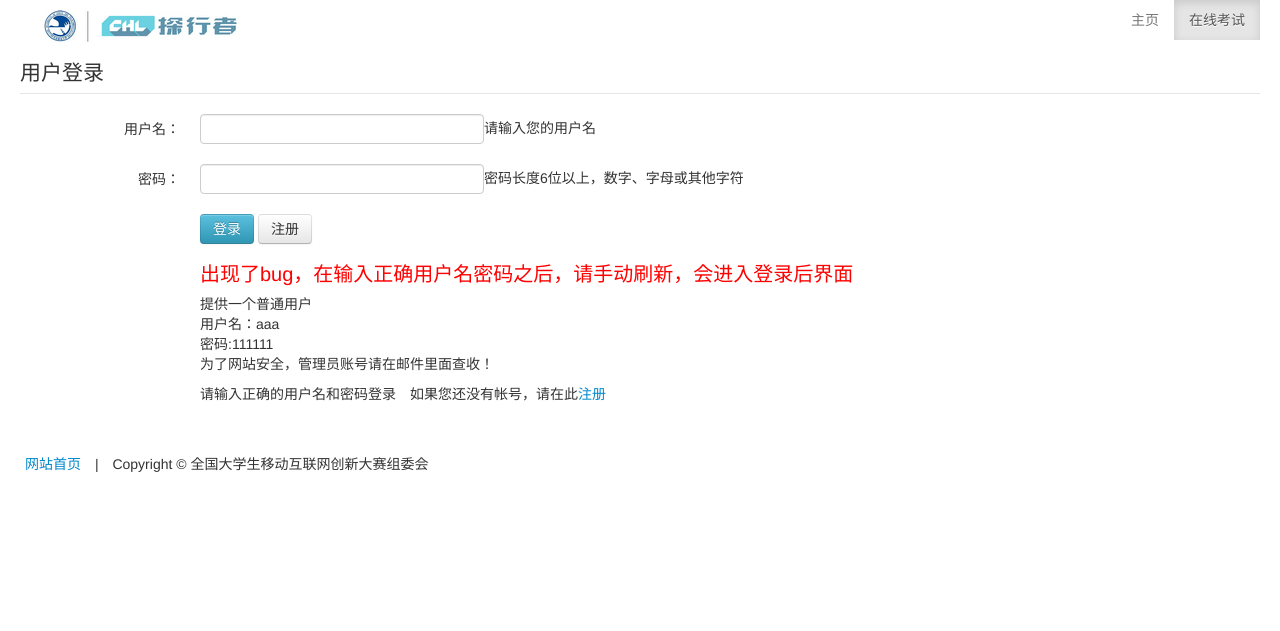
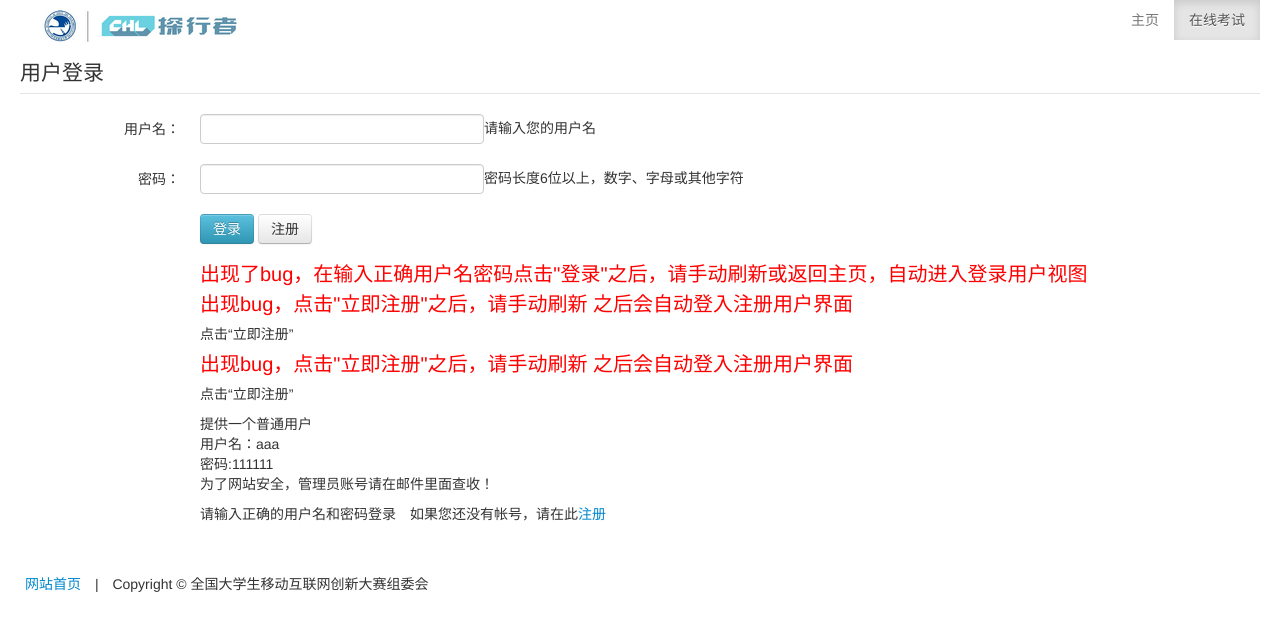
Before and after one commit to chtisatalent/doorindex, a PHP site: page /data/html/user/tpls/app/login.html in a window 1280 px wide. Shown: the part 30-661 px from the top of the page. Run offline with PHP 8.4, Linux system fonts and the light colour scheme; some libraries are stand-ins or nearby versions.

Commit message:
“文字修改v76

```diff
--- a/app/core/tpls/master/login.tpl
+++ b/app/core/tpls/master/login.tpl
@@ -73,7 +73,9 @@
 						<div class="control-group">
 							<div class="controls">
 
-<p style ="color:red;font-size:20px;">出现了bug，在输入正确用户名密码之后，请手动刷新，会进入登录后界面</p><p>提供一个普通用户<br/>用户名：aaa<br/>密码:111111<br/>为了网站安全，管理员账号请在邮件里面查收！</p><p>请输入正确的用户名和密码登录　如果您还没有帐号，请在此<a href="index.php?user-app-register">注册</a></p>
+<p style ="color:red;font-size:20px;">出现了bug，在输入正确用户名密码点击"登录"之后，请手动刷新或返回主页，自动进入登录用户视图
+<p style ="color :red;font-size:20px;">出现bug，点击"立即注册"之后，请手动刷新 之后会自动登入注册用户界面</p><p>点击“立即注册”
+<p style ="color :red;font-size:20px;">出现bug，点击"立即注册"之后，请手动刷新 之后会自动登入注册用户界面</p><p>点击“立即注册”</p><p>提供一个普通用户<br/>用户名：aaa<br/>密码:111111<br/>为了网站安全，管理员账号请在邮件里面查收！</p><p>请输入正确的用户名和密码登录　如果您还没有帐号，请在此<a href="index.php?user-app-register">注册</a></p>
 							</div>
 						</div>
 					</div>
--- a/app/exam/tpls/phone/login.tpl
+++ b/app/exam/tpls/phone/login.tpl
@@ -37,7 +37,9 @@
 						<div class="control-group">
 							<div class="controls">
 
-<p style ="color:red;font-size:20px;">出现了bug，在输入正确用户名密码之后，请手动刷新，会进入登录后界面</p><p>提供一个普通用户<br/>用户名：aaa<br/>密码:111111<br/>为了网站安全，管理员账号请在邮件里面查收！</p><p>请输入正确的用户名和密码登录　如果您还没有帐号，请在此<a href="index.php?user-app-register">注册</a></p>
+<p style ="color:red;font-size:20px;">出现了bug，在输入正确用户名密码点击"登录"之后，请手动刷新或返回主页，自动进入登录用户视图
+<p style ="color :red;font-size:20px;">出现bug，点击"立即注册"之后，请手动刷新 之后会自动登入注册用户界面</p><p>点击“立即注册”
+<p style ="color :red;font-size:20px;">出现bug，点击"立即注册"之后，请手动刷新 之后会自动登入注册用户界面</p><p>点击“立即注册”</p><p>提供一个普通用户<br/>用户名：aaa<br/>密码:111111<br/>为了网站安全，管理员账号请在邮件里面查收！</p><p>请输入正确的用户名和密码登录　如果您还没有帐号，请在此<a href="index.php?user-app-register">注册</a></p>
 							</div>
 						</div>
 					</div>
--- a/app/user/tpls/Copy of app/login.tpl
+++ b/app/user/tpls/Copy of app/login.tpl
@@ -30,7 +30,9 @@
 						<div class="control-group">
 							<div class="controls">
 
-<p style ="color:red;font-size:20px;">出现了bug，在输入正确用户名密码之后，请手动刷新，会进入登录后界面</p><p>提供一个普通用户<br/>用户名：aaa<br/>密码:111111<br/>为了网站安全，管理员账号请在邮件里面查收！</p><p>请输入正确的用户名和密码登录　如果您还没有帐号，请在此<a href="index.php?user-app-register">注册</a></p>
+<p style ="color:red;font-size:20px;">出现了bug，在输入正确用户名密码点击"登录"之后，请手动刷新或返回主页，自动进入登录用户视图
+<p style ="color :red;font-size:20px;">出现bug，点击"立即注册"之后，请手动刷新 之后会自动登入注册用户界面</p><p>点击“立即注册”
+<p style ="color :red;font-size:20px;">出现bug，点击"立即注册"之后，请手动刷新 之后会自动登入注册用户界面</p><p>点击“立即注册”</p><p>提供一个普通用户<br/>用户名：aaa<br/>密码:111111<br/>为了网站安全，管理员账号请在邮件里面查收！</p><p>请输入正确的用户名和密码登录　如果您还没有帐号，请在此<a href="index.php?user-app-register">注册</a></p>
 							</div>
 						</div>
 					</div>
--- a/app/user/tpls/Copy of app/register.tpl
+++ b/app/user/tpls/Copy of app/register.tpl
@@ -41,7 +41,7 @@
 						<div class="control-group">
 							<div class="controls">
 
-<p style ="color :red;font-size:20px;">出现bug，在输入正确注册信息之后，请手动刷新 此后会自动登入该注册用户界面</p><p>点击“立即注册”，即表示您同意并愿意遵守本站用户协议和隐私政策，如果您已有帐号，请在此<a href="index.php?user-app-login">登录</a></p>
+<p style ="color :red;font-size:20px;">出现bug，点击"立即注册"之后，请手动刷新 之后会自动登入注册用户界面</p><p>点击“立即注册”，即表示您同意并愿意遵守本站用户协议和隐私政策，如果您已有帐号，请在此<a href="index.php?user-app-login">登录</a></p>
 							</div>
 						</div>
 					</div>
--- a/app/user/tpls/app/login.tpl
+++ b/app/user/tpls/app/login.tpl
@@ -31,7 +31,9 @@
 							<div class="controls">
 								<p>出现bug，在输入正确密码后请手动刷新</p>
 
-<p style ="color:red;font-size:20px;">出现了bug，在输入正确用户名密码之后，请手动刷新，会进入登录后界面</p><p>提供一个普通用户<br/>用户名：aaa<br/>密码:111111<br/>为了网站安全，管理员账号请在邮件里面查收！</p><p>请输入正确的用户名和密码登录　如果您还没有帐号，请在此<a href="index.php?user-app-register">注册</a></p>
+<p style ="color:red;font-size:20px;">出现了bug，在输入正确用户名密码点击"登录"之后，请手动刷新或返回主页，自动进入登录用户视图
+<p style ="color :red;font-size:20px;">出现bug，点击"立即注册"之后，请手动刷新 之后会自动登入注册用户界面</p><p>点击“立即注册”
+<p style ="color :red;font-size:20px;">出现bug，点击"立即注册"之后，请手动刷新 之后会自动登入注册用户界面</p><p>点击“立即注册”</p><p>提供一个普通用户<br/>用户名：aaa<br/>密码:111111<br/>为了网站安全，管理员账号请在邮件里面查收！</p><p>请输入正确的用户名和密码登录　如果您还没有帐号，请在此<a href="index.php?user-app-register">注册</a></p>
 							</div>
 						</div>
 					</div>
--- a/app/user/tpls/app/register.tpl
+++ b/app/user/tpls/app/register.tpl
@@ -41,7 +41,7 @@
 						<div class="control-group">
 							<div class="controls">
 
-<p style ="color :red;font-size:20px;">出现bug，在输入正确注册信息之后，请手动刷新 此后会自动登入该注册用户界面</p><p>点击“立即注册”，即表示您同意并愿意遵守本站用户协议和隐私政策，如果您已有帐号，请在此<a href="index.php?user-app-login">登录</a></p>
+<p style ="color :red;font-size:20px;">出现bug，点击"立即注册"之后，请手动刷新 之后会自动登入注册用户界面</p><p>点击“立即注册”，即表示您同意并愿意遵守本站用户协议和隐私政策，如果您已有帐号，请在此<a href="index.php?user-app-login">登录</a></p>
 							</div>
 						</div>
 					</div>
--- a/data/compile/core/tpls/master/%%cpl%%login.php
+++ b/data/compile/core/tpls/master/%%cpl%%login.php
@@ -73,7 +73,9 @@
 						<div class="control-group">
 							<div class="controls">
 
-<p style ="color:red;font-size:20px;">出现了bug，在输入正确用户名密码之后，请手动刷新，会进入登录后界面</p><p>提供一个普通用户<br/>用户名：aaa<br/>密码:111111<br/>为了网站安全，管理员账号请在邮件里面查收！</p><p>请输入正确的用户名和密码登录　如果您还没有帐号，请在此<a href="index.php?user-app-register">注册</a></p>
+<p style ="color:red;font-size:20px;">出现了bug，在输入正确用户名密码点击"登录"之后，请手动刷新或返回主页，自动进入登录用户视图
+<p style ="color :red;font-size:20px;">出现bug，点击"立即注册"之后，请手动刷新 之后会自动登入注册用户界面</p><p>点击“立即注册”
+<p style ="color :red;font-size:20px;">出现bug，点击"立即注册"之后，请手动刷新 之后会自动登入注册用户界面</p><p>点击“立即注册”</p><p>提供一个普通用户<br/>用户名：aaa<br/>密码:111111<br/>为了网站安全，管理员账号请在邮件里面查收！</p><p>请输入正确的用户名和密码登录　如果您还没有帐号，请在此<a href="index.php?user-app-register">注册</a></p>
 							</div>
 						</div>
 					</div>
--- a/data/compile/user/tpls/app/%%cpl%%login.php
+++ b/data/compile/user/tpls/app/%%cpl%%login.php
@@ -30,7 +30,9 @@
 						<div class="control-group">
 							<div class="controls">
 
-<p style ="color:red;font-size:20px;">出现了bug，在输入正确用户名密码之后，请手动刷新，会进入登录后界面</p><p>提供一个普通用户<br/>用户名：aaa<br/>密码:111111<br/>为了网站安全，管理员账号请在邮件里面查收！</p><p>请输入正确的用户名和密码登录　如果您还没有帐号，请在此<a href="index.php?user-app-register">注册</a></p>
+<p style ="color:red;font-size:20px;">出现了bug，在输入正确用户名密码点击"登录"之后，请手动刷新或返回主页，自动进入登录用户视图
+<p style ="color :red;font-size:20px;">出现bug，点击"立即注册"之后，请手动刷新 之后会自动登入注册用户界面</p><p>点击“立即注册”
+<p style ="color :red;font-size:20px;">出现bug，点击"立即注册"之后，请手动刷新 之后会自动登入注册用户界面</p><p>点击“立即注册”</p><p>提供一个普通用户<br/>用户名：aaa<br/>密码:111111<br/>为了网站安全，管理员账号请在邮件里面查收！</p><p>请输入正确的用户名和密码登录　如果您还没有帐号，请在此<a href="index.php?user-app-register">注册</a></p>
 							</div>
 						</div>
 					</div>
--- a/data/compile/user/tpls/app/%%cpl%%register.php
+++ b/data/compile/user/tpls/app/%%cpl%%register.php
@@ -41,7 +41,7 @@
 						<div class="control-group">
 							<div class="controls">
 
-<p style ="color :red;font-size:20px;">出现bug，在输入正确注册信息之后，请手动刷新 此后会自动登入该注册用户界面</p><p>点击“立即注册”，如果您已有帐号，请在此<a href="index.php?user-app-login">登录</a></p>
+<p style ="color :red;font-size:20px;">出现bug，点击"立即注册"之后，请手动刷新 之后会自动登入注册用户界面</p><p>点击“立即注册”，如果您已有帐号，请在此<a href="index.php?user-app-login">登录</a></p>
 							</div>
 						</div>
 					</div>
--- a/data/html/core/tpls/master/login.html
+++ b/data/html/core/tpls/master/login.html
@@ -73,7 +73,9 @@
 						<div class="control-group">
 							<div class="controls">
 
-<p style ="color:red;font-size:20px;">出现了bug，在输入正确用户名密码之后，请手动刷新，会进入登录后界面</p><p>提供一个普通用户<br/>用户名：aaa<br/>密码:111111<br/>为了网站安全，管理员账号请在邮件里面查收！</p><p>请输入正确的用户名和密码登录　如果您还没有帐号，请在此<a href="index.php?user-app-register">注册</a></p>
+<p style ="color:red;font-size:20px;">出现了bug，在输入正确用户名密码点击"登录"之后，请手动刷新或返回主页，自动进入登录用户视图
+<p style ="color :red;font-size:20px;">出现bug，点击"立即注册"之后，请手动刷新 之后会自动登入注册用户界面</p><p>点击“立即注册”
+<p style ="color :red;font-size:20px;">出现bug，点击"立即注册"之后，请手动刷新 之后会自动登入注册用户界面</p><p>点击“立即注册”</p><p>提供一个普通用户<br/>用户名：aaa<br/>密码:111111<br/>为了网站安全，管理员账号请在邮件里面查收！</p><p>请输入正确的用户名和密码登录　如果您还没有帐号，请在此<a href="index.php?user-app-register">注册</a></p>
 							</div>
 						</div>
 					</div>
--- a/data/html/user/tpls/app/login.html
+++ b/data/html/user/tpls/app/login.html
@@ -90,7 +90,9 @@
 						<div class="control-group">
 							<div class="controls">
 
-<p style ="color:red;font-size:20px;">出现了bug，在输入正确用户名密码之后，请手动刷新，会进入登录后界面</p><p>提供一个普通用户<br/>用户名：aaa<br/>密码:111111<br/>为了网站安全，管理员账号请在邮件里面查收！</p><p>请输入正确的用户名和密码登录　如果您还没有帐号，请在此<a href="index.php?user-app-register">注册</a></p>
+<p style ="color:red;font-size:20px;">出现了bug，在输入正确用户名密码点击"登录"之后，请手动刷新或返回主页，自动进入登录用户视图
+<p style ="color :red;font-size:20px;">出现bug，点击"立即注册"之后，请手动刷新 之后会自动登入注册用户界面</p><p>点击“立即注册”
+<p style ="color :red;font-size:20px;">出现bug，点击"立即注册"之后，请手动刷新 之后会自动登入注册用户界面</p><p>点击“立即注册”</p><p>提供一个普通用户<br/>用户名：aaa<br/>密码:111111<br/>为了网站安全，管理员账号请在邮件里面查收！</p><p>请输入正确的用户名和密码登录　如果您还没有帐号，请在此<a href="index.php?user-app-register">注册</a></p>
 							</div>
 						</div>
 					</div>
--- a/data/html/user/tpls/app/register.html
+++ b/data/html/user/tpls/app/register.html
@@ -101,7 +101,7 @@
 						<div class="control-group">
 							<div class="controls">
 
-<p style ="color :red;font-size:20px;">出现bug，在输入正确注册信息之后，请手动刷新 此后会自动登入该注册用户界面</p><p>点击“立即注册”，如果您已有帐号，请在此<a href="index.php?user-app-login">登录</a></p>
+<p style ="color :red;font-size:20px;">出现bug，点击"立即注册"之后，请手动刷新 之后会自动登入注册用户界面</p><p>点击“立即注册”，如果您已有帐号，请在此<a href="index.php?user-app-login">登录</a></p>
 							</div>
 						</div>
 					</div>
```
